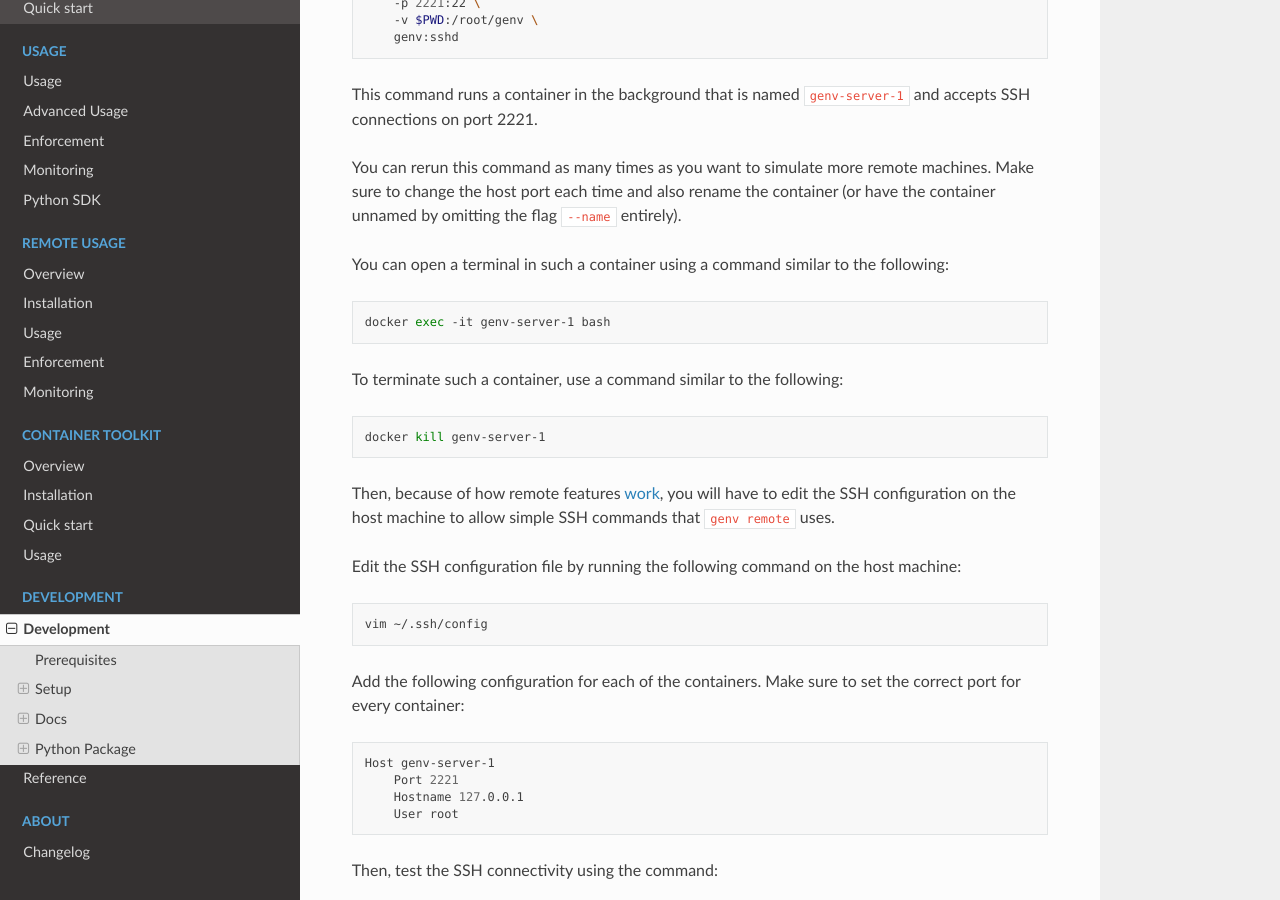
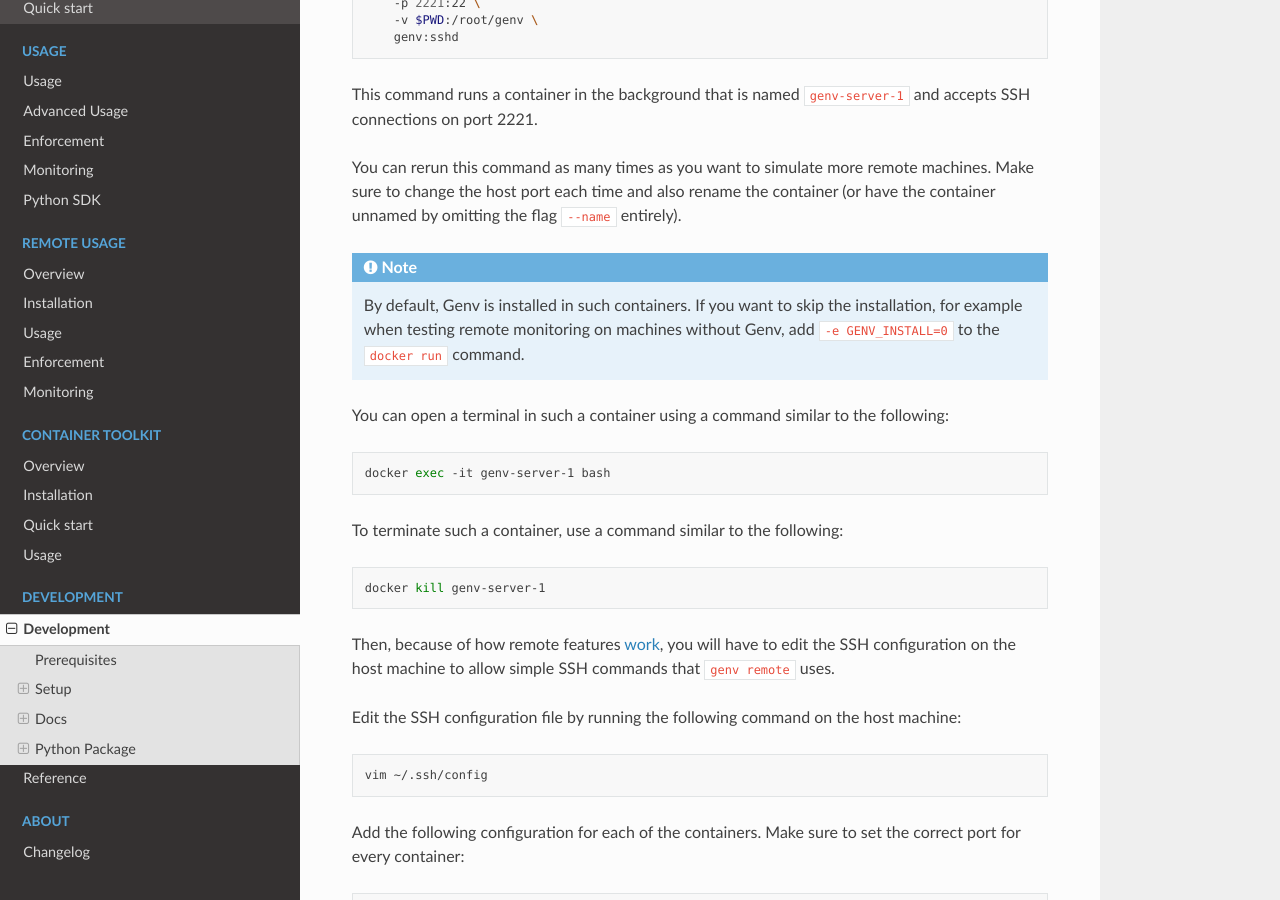
Before and after one commit to run-ai/genv, a Sphinx documentation site: the page built from docs/source/development/development.rst, in a window 1280 px wide and 900 px high, scrolled down 3370 px. Built offline with Sphinx 7.4.7 and the Read the Docs theme 2.0.0, drawn with Linux system fonts in a browser that asks for light colours.

Commit message:
Supporting not installing Genv in dev containers

```diff
--- a/docs/source/development/development.rst
+++ b/docs/source/development/development.rst
@@ -157,6 +157,11 @@ This command runs a container in the background that is named :code:`genv-server
 You can rerun this command as many times as you want to simulate more remote machines.
 Make sure to change the host port each time and also rename the container (or have the container unnamed by omitting the flag :code:`--name` entirely).
 
+.. note::
+
+    By default, Genv is installed in such containers.
+    If you want to skip the installation, for example when testing remote monitoring on machines without Genv, add :code:`-e GENV_INSTALL=0` to the :code:`docker run` command.
+
 You can open a terminal in such a container using a command similar to the following:
 
 .. code-block:: shell
```
Also changed, not shown: 1 other file.
